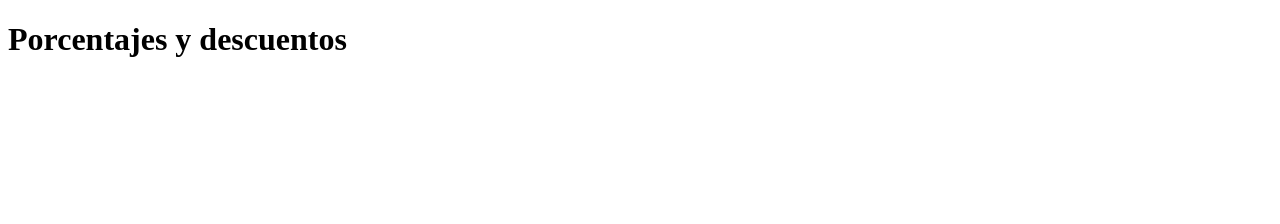
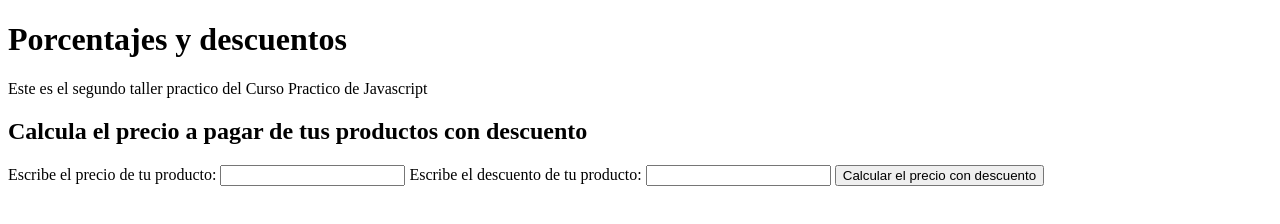
Before and after one commit to FabianMCaro/platzi-curso-practico-javascript, a plain HTML site: page descuentos.html in a window 1280 px wide. Drawn offline with Linux system fonts and the light colour scheme.

Commit message:
Ingresar datos por HTML y mostrar el descuento en la pagina

```diff
--- a/descuentos.html
+++ b/descuentos.html
@@ -7,7 +7,25 @@
     <title>Porcentajes y descuentos | Curso Practico de JavaAcript en Platzi</title>
 </head>
 <body>
-    <h1>Porcentajes y descuentos</h1>
+    <header>
+        <h1>Porcentajes y descuentos</h1>
+    </header>
+    <p>Este es el segundo taller practico del Curso Practico de Javascript</p>
+
+    <section>
+        <h2>Calcula el precio a pagar de tus productos con descuento</h2>
+
+        <form>
+            <label for="InputPrice">Escribe el precio de tu producto:</label>
+            <input id="InputPrice" type="number"/>
+
+            <label for="InputDiscount">Escribe el descuento de tu producto:</label>
+            <input id="InputDiscount" type="number"/>
+            <button type="button" onclick="onClickButtonPriceDiscont()">Calcular el precio con descuento</button>
+            <p id="ResultP"></p>
+        </form>
+    </section>
+
     <script src="./descuentos.js"></script>
 </body>
 </html>
--- a/descuentos.js
+++ b/descuentos.js
@@ -7,7 +7,15 @@ function calcularPrecioConDescuento(precio, descuento){
     return precioConDescuento;
 }
 
-
+function onClickButtonPriceDiscont(){
+    const inputPrice = document.getElementById("InputPrice");
+    const inputDiscount = document.getElementById("InputDiscount");
+    const priceValue = inputPrice.value;
+    const discountValue = inputDiscount.value;
+    const preioConDescuento = calcularPrecioConDescuento(priceValue, discountValue);
+    const resultP = document.getElementById("ResultP");
+    resultP.innerText = "El precio con descuento son: $" + preioConDescuento;
+}
 //console.log({
 //    precioOriginal,
 //    descuento,
```
